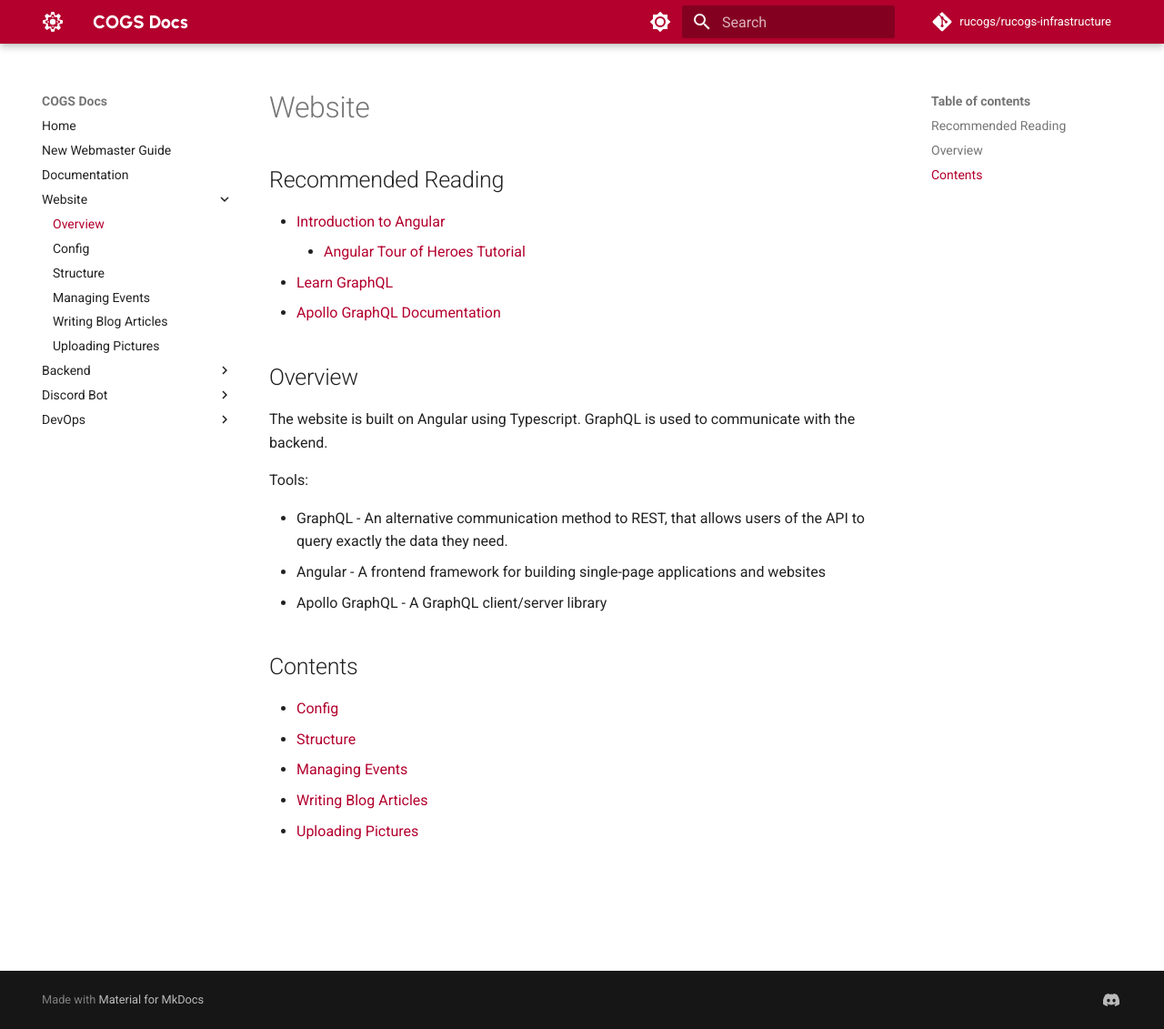
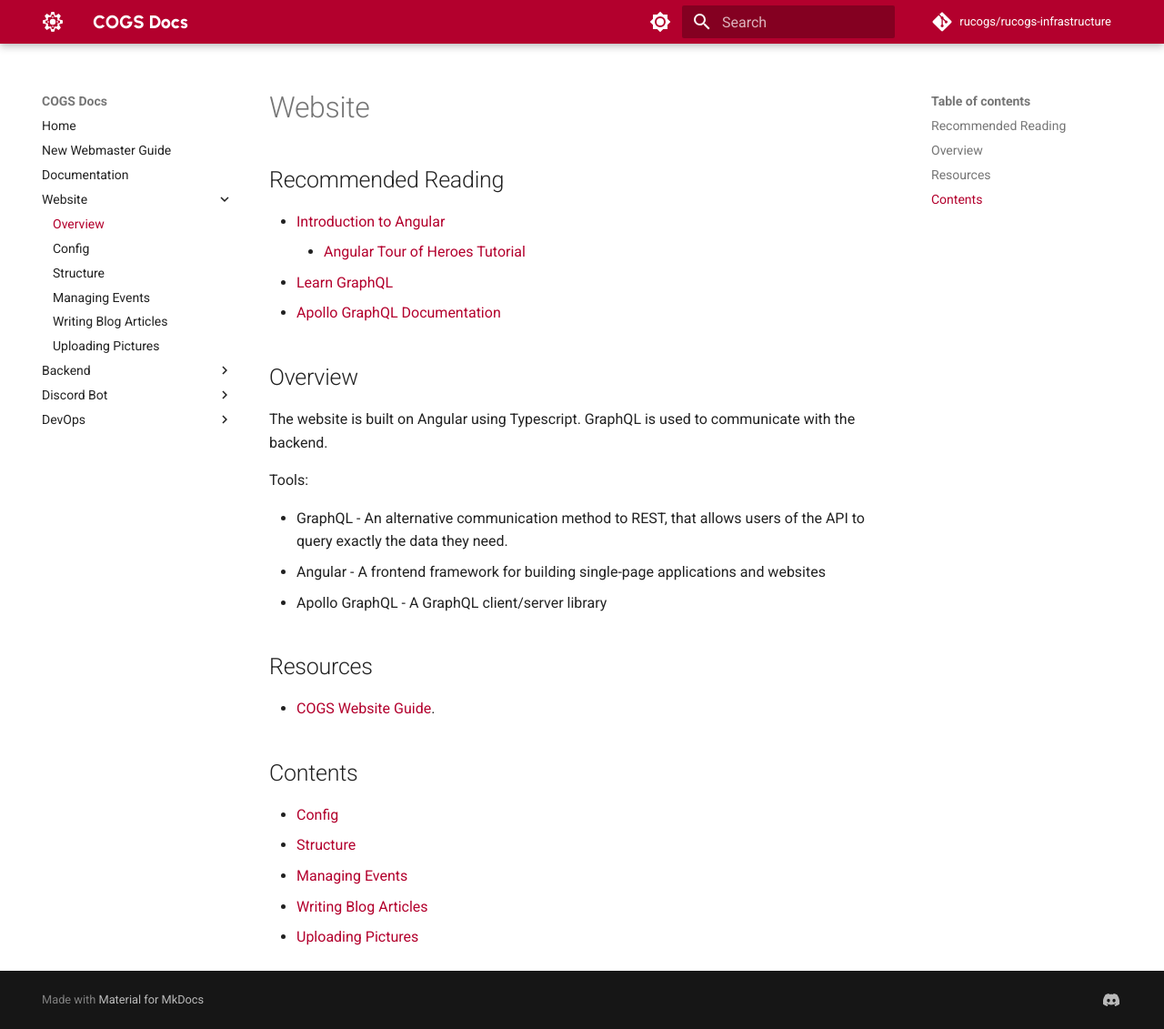
Before and after one commit to RUCOGS/rucogs-infrastructure-docs, an MkDocs documentation site: the page built from docs/website/index.md, in a window 1280 px wide and 1131 px high. Shown: the whole window at 91% size. Built offline with MkDocs 1.6.1 and Material for MkDocs 9.7.7, drawn with Linux system fonts in a browser that asks for light colours; comment, search, counter and statistics services are not loaded.

Commit message:
Add COGS Website Guide

```diff
--- a/docs/website/index.md
+++ b/docs/website/index.md
@@ -17,6 +17,10 @@
 - Angular - A frontend framework for building single-page applications and websites
 - Apollo GraphQL - A GraphQL client/server library
 
+## Resources
+
+- [COGS Website Guide](https://docs.google.com/presentation/d/1gwEKdKXfcKuwV3tSi1g1KpTUpPXnUnBlAgXtHFt1MRc).
+
 ## Contents
 
 - [Config](config.md)
```
